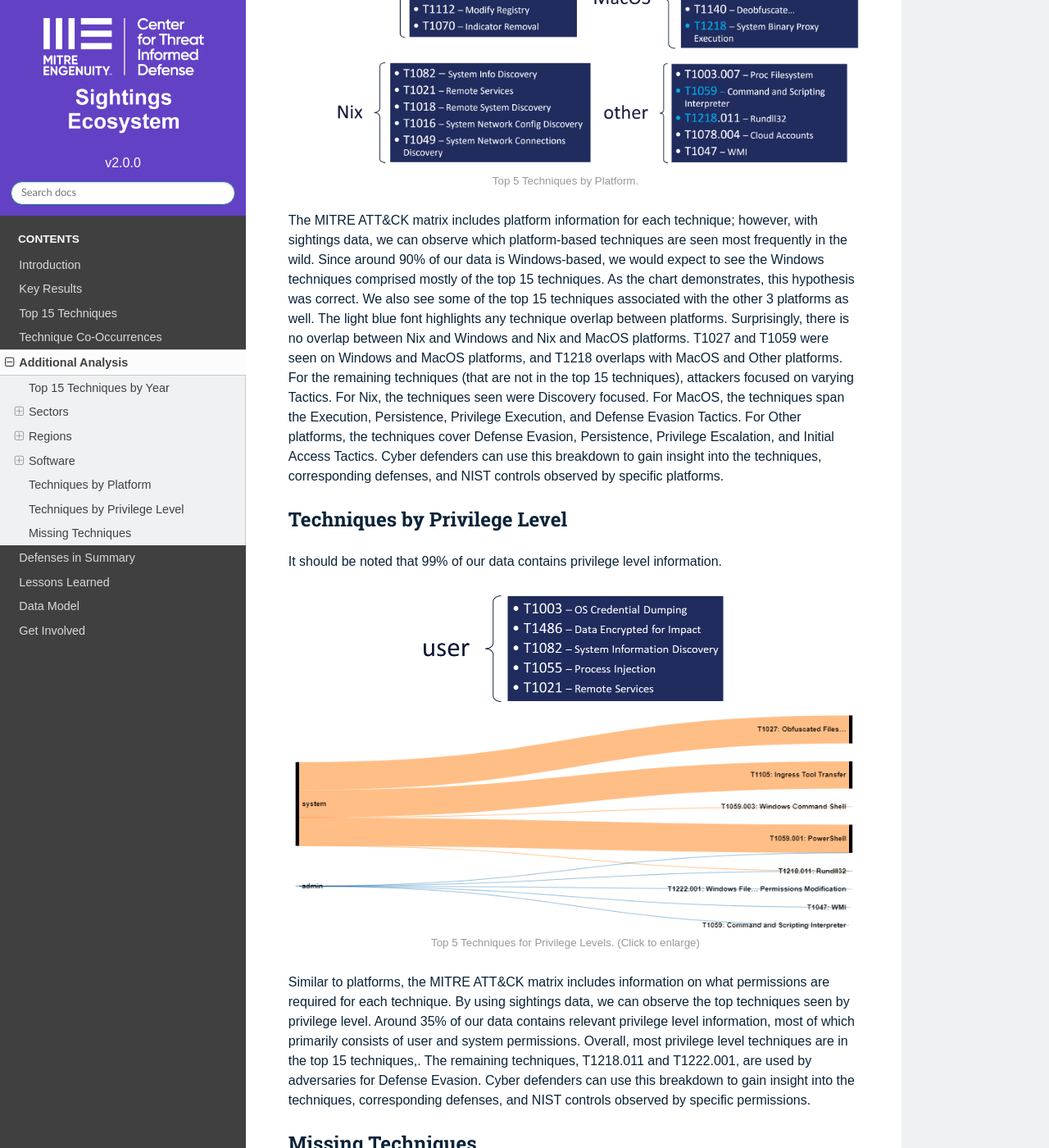
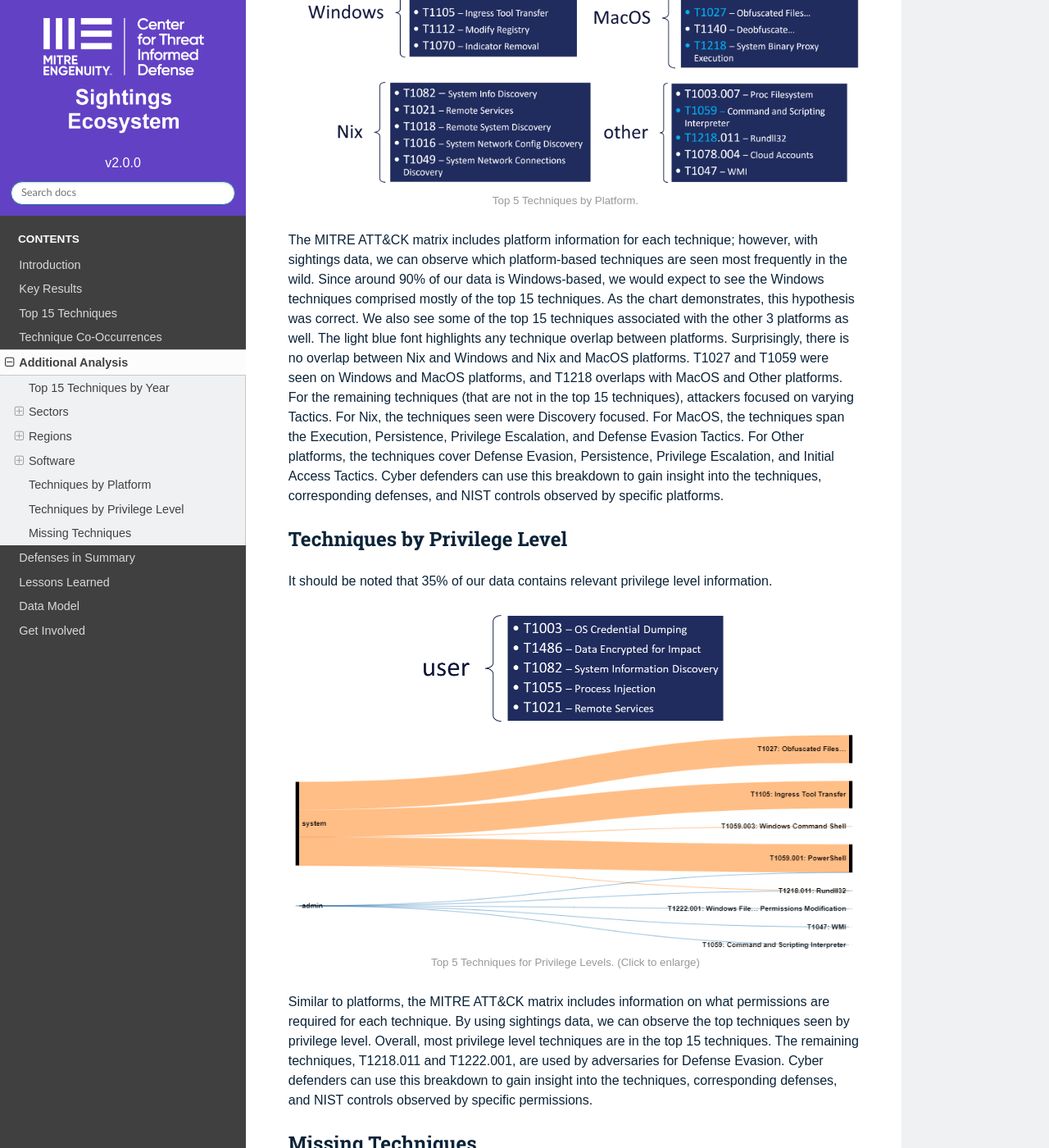
Before and after one commit to center-for-threat-informed-defense/sightings_ecosystem, a Sphinx documentation site: the page built from docs/additional-analysis.rst, in a window 1280 px wide and 1400 px high, scrolled down 8398 px. Shown: the whole window at 82% size. Built offline with Sphinx 7.4.7 and the Read the Docs theme 2.0.0, drawn with Linux system fonts in a browser that asks for light colours; some of the changed text lies outside the part shown.

Commit message:
changed image, fixed typos

```diff
--- a/docs/additional-analysis.rst
+++ b/docs/additional-analysis.rst
@@ -120,9 +120,7 @@
 
    Sightings by Country. (Click to enlarge)
 
-We were provided with the corresponding ISO Alpha-2 country code for our sightings.
-Where necessary, the country code has been changed to the country’s name for clarity. It
-should also be noted that 66% of our data contains region information.
+We were provided with the corresponding ISO Alpha-2 country code for our sightings. The above image represents a world view of our data set. The color is darker where more Sightings were seen. Where necessary, the country code has been changed to the country’s name for clarity. It should also be noted that 66% of our data contains region information.
 
 Unsurprisingly, the United States dominated the count by an order of magnitude above the
 next closest country. We can likely attribute this to several causes:
@@ -300,7 +298,7 @@
 overlaps with MacOS and Other platforms. For the remaining techniques (that are not in
 the top 15 techniques), attackers focused on varying Tactics. For Nix, the techniques
 seen were Discovery focused. For MacOS, the techniques span the Execution, Persistence,
-Privilege Execution, and Defense Evasion Tactics. For Other platforms, the techniques
+Privilege Escalation, and Defense Evasion Tactics. For Other platforms, the techniques
 cover Defense Evasion, Persistence, Privilege Escalation, and Initial Access Tactics.
 Cyber defenders can use this breakdown to gain insight into the techniques,
 corresponding defenses, and NIST controls observed by specific platforms.
@@ -308,7 +306,7 @@
 Techniques by Privilege Level
 *****************************
 
-It should be noted that 99% of our data contains privilege level information.
+It should be noted that 35% of our data contains relevant privilege level information.
 
 .. figure:: _static/priv_level_user_to_technique.png
    :alt: Top 5 Techniques by User Privilege Level.
@@ -324,9 +322,7 @@
 
 Similar to platforms, the MITRE ATT&CK matrix includes information on what permissions
 are required for each technique. By using sightings data, we can observe the top
-techniques seen by privilege level. Around 35% of our data contains relevant privilege
-level information, most of which primarily consists of user and system permissions.
-Overall, most privilege level techniques are in the top 15 techniques,. The remaining
+techniques seen by privilege level. Overall, most privilege level techniques are in the top 15 techniques. The remaining
 techniques, T1218.011 and T1222.001, are used by adversaries for Defense Evasion. Cyber
 defenders can use this breakdown to gain insight into the techniques, corresponding
 defenses, and NIST controls observed by specific permissions.
```
Also changed, not shown: other parts of docs/additional-analysis.rst (+4 -4 lines).
